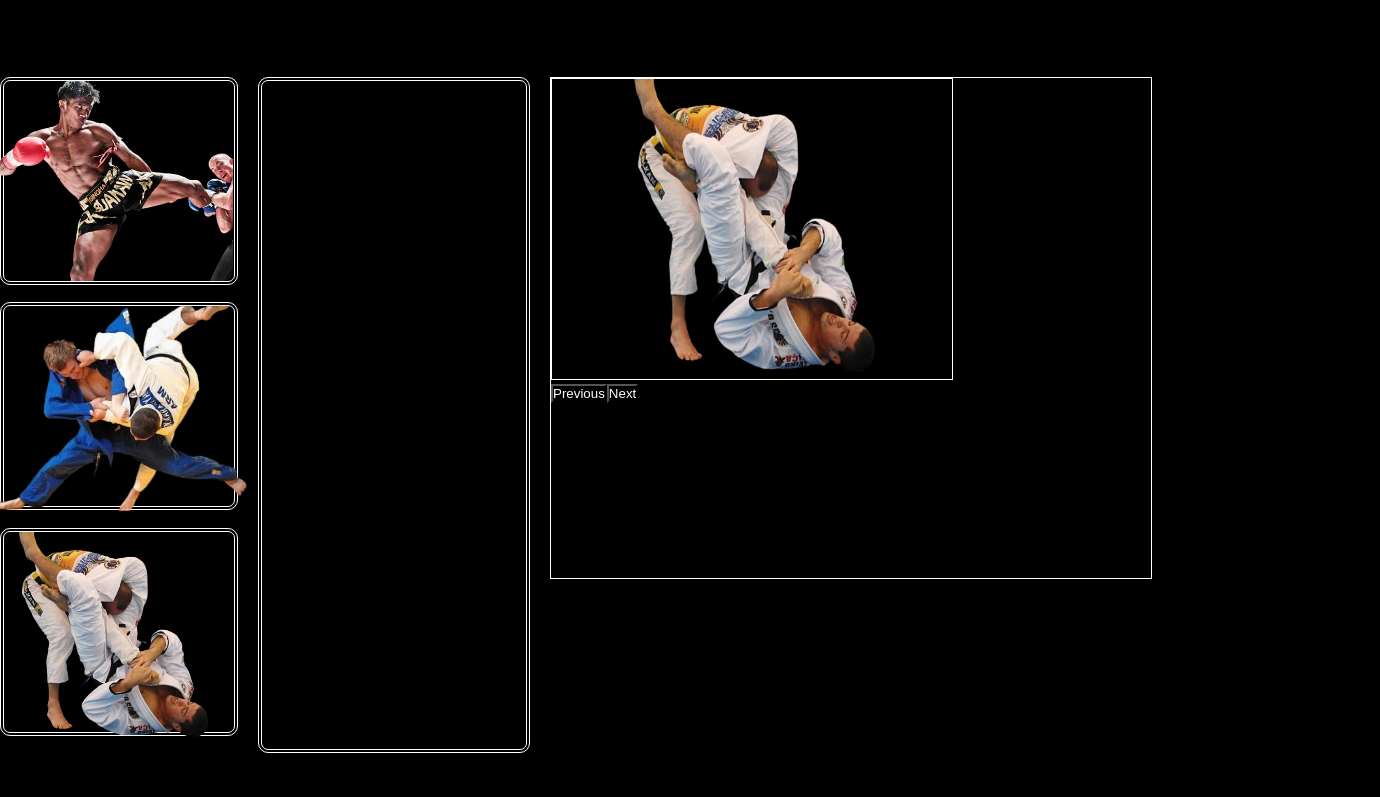
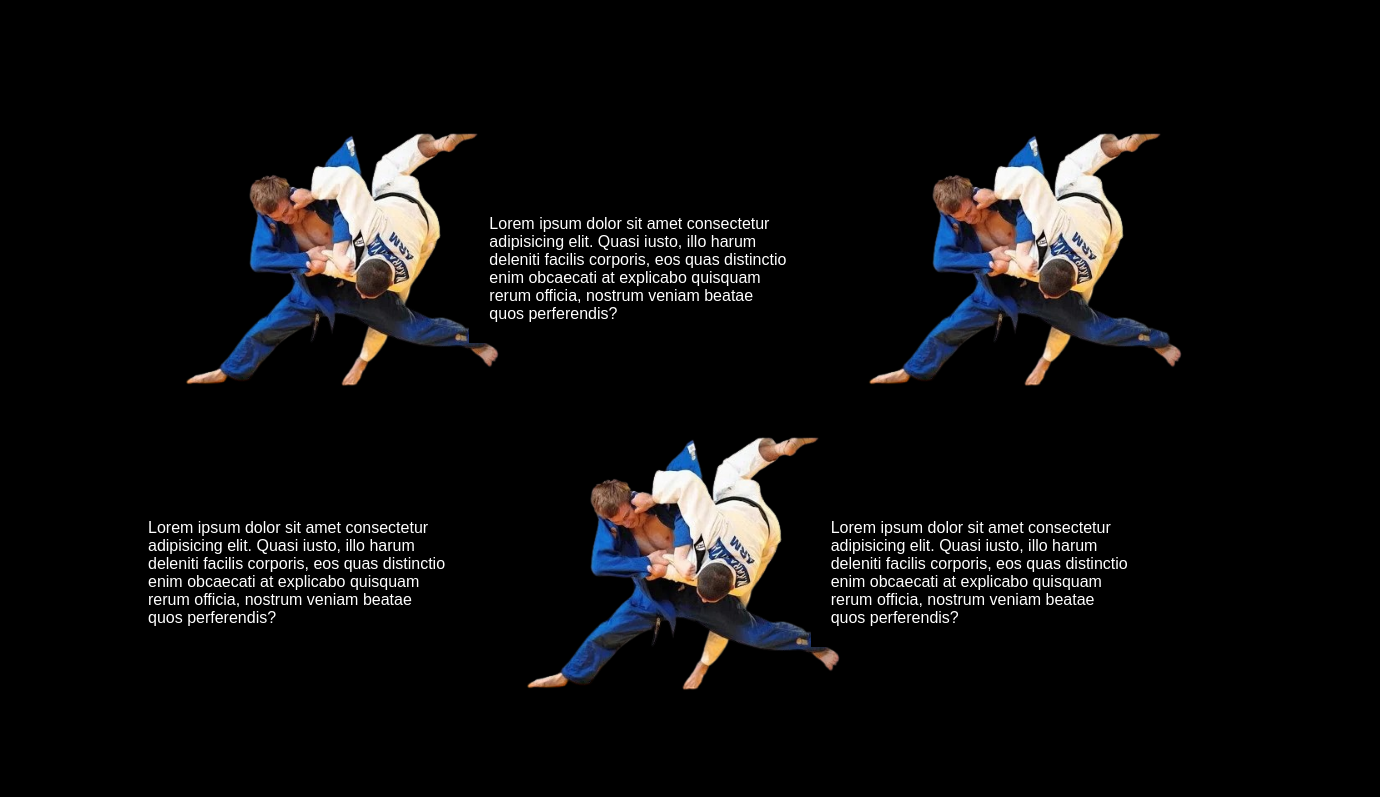
Before and after one commit to Tomal1/Flying-Knee-Dojo, a plain HTML site: page index.html in a window 1280 px wide. Shown: the part 803-1600 px from the top of the page, 1380 px wide, since content can reach past the window. Drawn offline with Linux system fonts and the light colour scheme; a web font is replaced by a local one.

Commit message:
about section layout complete

```diff
--- /dev/null
+++ b/assets/css/About.css
@@ -0,0 +1,48 @@
+
+
+.aboutCon{
+
+    margin: 5vh 0 0 10vw;
+    display: grid;
+    grid-template-columns: repeat(3, 26.66667vw);
+    grid-template-rows: repeat(2, 1fr);
+    grid-template-areas:
+    "firstImg secondTxt thirdImg"
+    "firstTxt secondImg thirdTxt";
+    align-items: start;
+    align-items: center;
+
+}
+
+.aboutIcon{
+    height: 300px;
+    width: auto;
+}
+
+.firstImg{
+    grid-area: firstImg;
+}
+
+.firstTxt{
+    grid-area: firstTxt;
+
+}
+
+.secondImg{
+    grid-area: secondImg;
+}
+
+.secondTxt{
+    grid-area: secondTxt;
+
+}
+
+.thirdImg{
+
+    grid-area: thirdImg;
+}
+
+.thirdTxt{
+
+    grid-area: thirdTxt;
+}
--- a/assets/css/Root&Nav.css
+++ b/assets/css/Root&Nav.css
@@ -24,7 +24,7 @@ nav h1{
 }
 
 nav ul{
-    margin-left: 100px;
+    margin-left: 10vw;
     width: 450px;
     background: none;
 }
@@ -44,9 +44,10 @@ nav li{
     background: none;
 }
 
-#Home{
-    margin-left: 100px;
-    text-align: center;
+
+.homeCon{
+    width: 80vw;
+    margin-left: 10vw;
     display: grid;
     grid-template-columns: 1.25fr 3fr;
     grid-template-rows: 1.25fr 1fr;
@@ -58,9 +59,11 @@ nav li{
 
 .mainPic{
     grid-area: mainPic;
+    margin-left: 20vw;
 }
+
 .mainHero{
-    height: 750px;
+    height: 650px;
 }
 
 .mainText{
--- a/index.html
+++ b/index.html
@@ -5,6 +5,7 @@
     <meta name="viewport" content="width=device-width, initial-scale=1.0" />
     <title>Flying Knee Dojo</title>
     <link rel="stylesheet" href="./assets/css/Root&Nav.css" />
+    <link rel="stylesheet" href="./assets/css/About.css" />
     <link rel="stylesheet" href="./assets/css/Instructors.css" />
     <link rel="stylesheet" href="./assets/css/Shop.css" />
     <link href="https://fonts.cdnfonts.com/css/satoshi" rel="stylesheet">
@@ -14,13 +15,14 @@
       <h1>Flying Knee Dojo</h1>
       <ul>
         <li><a href="#Home">Home</a></li>
+        <li><a href="#About">About</a></li>
         <li><a href="#Instructors">Instructors</a></li>
         <li><a href="#Shop">Shop</a></li>
-        <li><a href="#Contact">Contact</a></li>
       </ul>
     </nav>
 
     <section id="Home">
+      <div class="homeCon">
         <figure class="mainPic">
           <img src="./assets/buakaw.png" class="mainHero"/>
         </figure>
@@ -32,6 +34,45 @@
         </div>
         <div class="mainBTN">
           <button class="aboutBTN">Find out More</button>
+        </div>
+      </div>
+    </section>
+
+
+    <section id="About">
+      <div class="aboutCon">
+      <div class="firstImg">
+        <img src="./assets/judo.png" class="aboutIcon">
+      </div>
+
+      <div class="firstTxt">
+        <p>Lorem ipsum dolor sit amet consectetur adipisicing elit.
+          Quasi iusto, illo harum deleniti facilis corporis, eos quas
+           distinctio enim obcaecati at explicabo quisquam rerum officia,
+            nostrum veniam beatae quos perferendis?</p>
+      </div>
+
+      <div class="secondImg">
+        <img src="./assets/judo.png" class="aboutIcon">
+      </div>
+
+      <div class="secondTxt">
+        <p>Lorem ipsum dolor sit amet consectetur adipisicing elit.
+          Quasi iusto, illo harum deleniti facilis corporis, eos quas
+           distinctio enim obcaecati at explicabo quisquam rerum officia,
+            nostrum veniam beatae quos perferendis?</p>
+      </div>
+
+      <div class="thirdImg">
+        <img src="./assets/judo.png" class="aboutIcon">
+      </div>
+
+      <div class="thirdTxt">
+        <p>Lorem ipsum dolor sit amet consectetur adipisicing elit.
+          Quasi iusto, illo harum deleniti facilis corporis, eos quas
+           distinctio enim obcaecati at explicabo quisquam rerum officia,
+            nostrum veniam beatae quos perferendis?</p>
+      </div>
     </div>
     </section>
 
```
Lines whose indentation alone changed are shown as unchanged.
